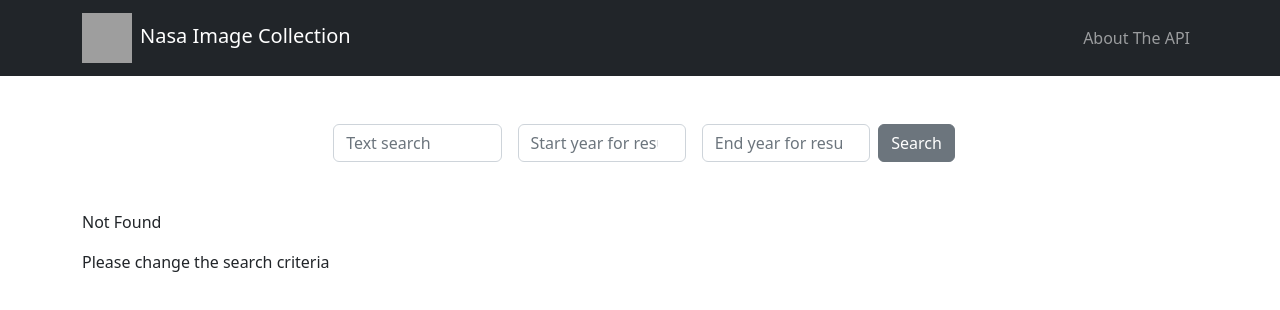
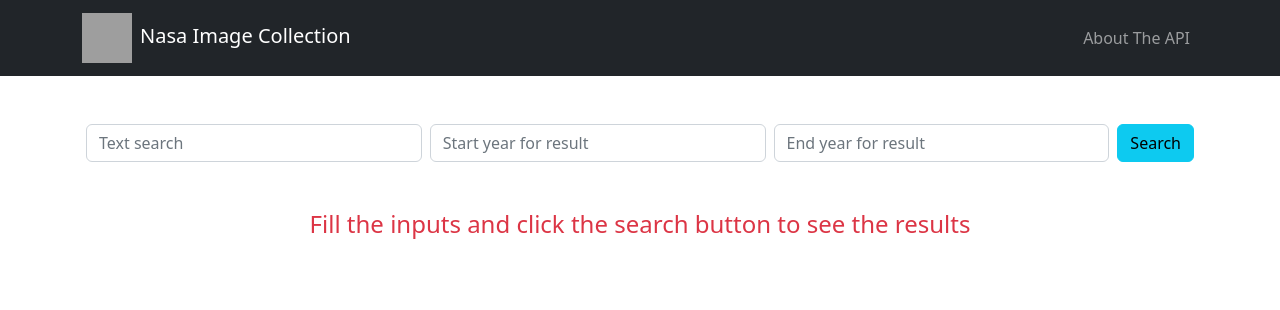
Before and after one commit to ahmetbozaci/nasa-api, a React (Create React App) app: page / in a window 1280 px wide. Before the commit this address had no page. Shown: the top 310 px of the page. Built offline with nearby package versions, Linux system fonts and the light colour scheme; grey boxes are pictures that could not be loaded.

Commit message:
Update style for search and show components

```diff
--- a/src/components/Search.js
+++ b/src/components/Search.js
@@ -1,22 +1,25 @@
-/* eslint-disable no-unused-vars */
-import { useDispatch } from 'react-redux';
+import { useDispatch, useSelector } from 'react-redux';
 import { useState } from 'react';
-import { Button, Form, Input } from 'reactstrap';
-import { useNavigate } from 'react-router-dom';
+import {
+  Button, Container, Form, Input,
+} from 'reactstrap';
 import { getData } from '../redux/API';
 import Show from './Show';
 
 const Search = () => {
+  const { allData } = useSelector((state) => state.nasaData);
   const dispatch = useDispatch();
-  const navigate = useNavigate();
 
   const [state, setState] = useState({
     name: '',
     yearStart: '',
     yearEnd: '',
+    errorText: <h4>Fill the inputs and click the search button to see the results</h4>,
   });
 
-  const { name, yearStart, yearEnd } = state;
+  const {
+    name, yearStart, yearEnd, errorText,
+  } = state;
 
   const changeSearchText = () => {
     const nameLower = name.toLowerCase();
@@ -36,6 +39,18 @@
   const handleSubmit = async (e) => {
     e.preventDefault();
     dispatch(getData(changeSearchText()));
+    if (allData.length === 0) {
+      setState({
+        ...state,
+        errorText:
+  <div>
+    <h4>Data Not Found</h4>
+    <h4>Please change the search criteria</h4>
+    {' '}
+
+  </div>,
+      });
+    }
   };
 
   const handleChange = (event) => {
@@ -44,8 +59,8 @@
   };
   return (
     <div className="">
-      <div className="d-flex justify-content-center mb-5">
-        <Form onSubmit={handleSubmit} className="d-flex">
+      <Container className="">
+        <Form onSubmit={handleSubmit} className="d-sm-flex">
           <Input
             placeholder="Text search"
             type="text"
@@ -53,7 +68,7 @@
             value={name}
             onChange={handleChange}
             required
-            className="mx-2"
+            className="mb-2 mb-sm-0 mx-sm-1"
           />
           <Input
             type="number"
@@ -63,7 +78,7 @@
             name="yearStart"
             value={yearStart}
             onChange={handleChange}
-            className="mx-2"
+            className="mb-2 mb-sm-0 mx-sm-1"
           />
           <Input
             type="number"
@@ -73,12 +88,12 @@
             name="yearEnd"
             value={yearEnd}
             onChange={handleChange}
-            className="mx-2"
+            className="mb-2 mb-sm-0 mx-sm-1"
           />
-          <Button type="submit" className="">Search</Button>
+          <Button type="submit" className="btn-info mx-sm-1">Search</Button>
         </Form>
-      </div>
-      <Show />
+      </Container>
+      <Show errorText={errorText} />
     </div>
   );
 };
--- a/src/components/Show.js
+++ b/src/components/Show.js
@@ -2,10 +2,12 @@
 import { Link } from 'react-router-dom';
 import { Row, Col, Container } from 'reactstrap';
 import { Image } from 'react-bootstrap';
+import PropTypes from 'prop-types';
 import dataIsFound from './Utils/dataIsFound';
 import { getData, getAssets } from '../redux/API';
 
-const Show = () => {
+const Show = (props) => {
+  const { errorText } = props;
   const { allData } = useSelector((state) => state.nasaData);
   const dispatch = useDispatch();
 
@@ -13,14 +15,12 @@
     dispatch(getData(id));
     dispatch(getAssets(id));
   };
-
   return (
     <Container>
       {allData.length === 0
         ? (
-          <div>
-            <p>Not Found</p>
-            <p>Please change the search criteria</p>
+          <div className="text-center text-danger pt-5">
+            {errorText}
           </div>
         )
         : allData && allData.map((item) => {
@@ -62,4 +62,8 @@
   );
 };
 
+Show.propTypes = {
+  errorText: PropTypes.string.isRequired,
+};
+
 export default Show;
```
